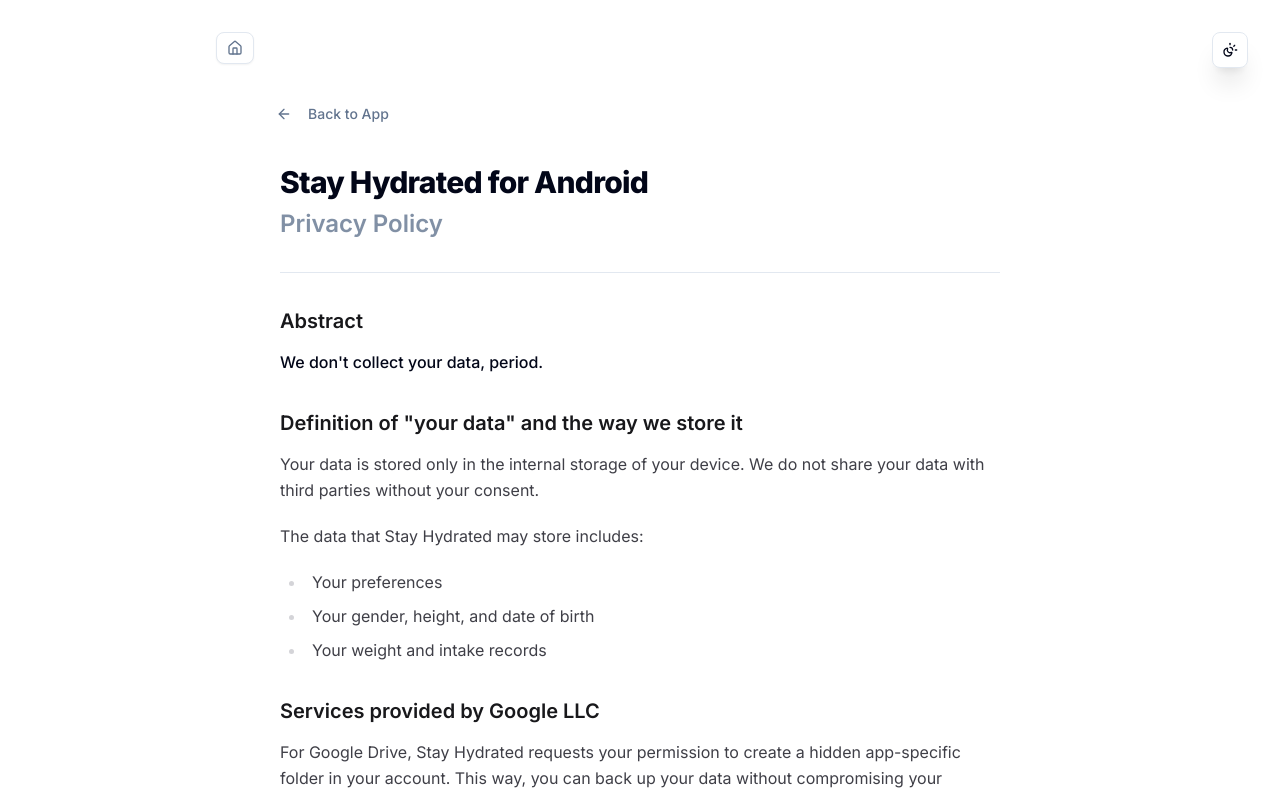
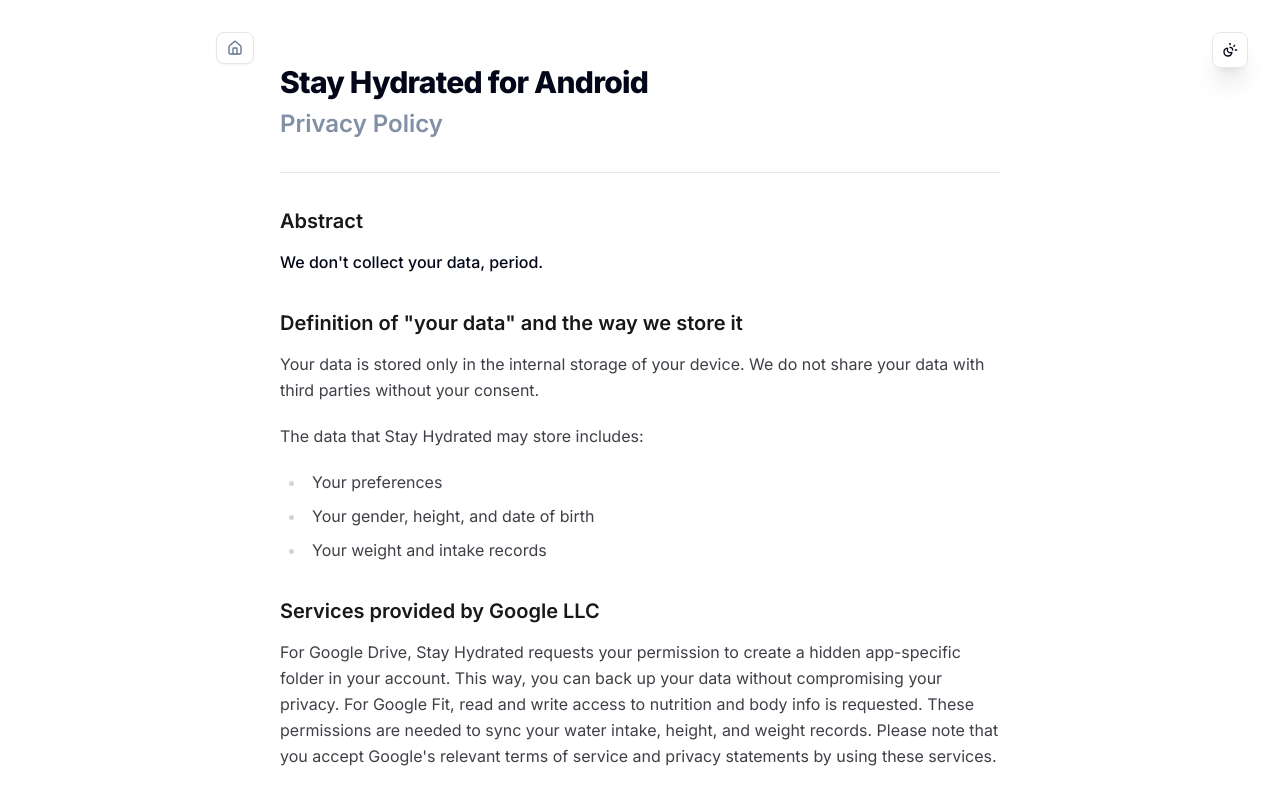
Before and after one commit to gndzkrkc/gndzkrkc.com, a Next.js app: page /en/projects/stay-hydrated/policy in a window 1280 px wide. Shown: the top 795 px of the page. Built offline with nearby package versions, Linux system fonts and the light colour scheme.

Commit message:
chore: Remove unused navigation components from Privacy Policy page

```diff
--- a/src/app/[locale]/projects/stay-hydrated/policy/page.tsx
+++ b/src/app/[locale]/projects/stay-hydrated/policy/page.tsx
@@ -1,8 +1,5 @@
 import { Metadata } from 'next';
-import { IntlLink } from '@/i18n/navigation';
-import { Button } from '@/components/ui/button';
 import { Separator } from '@/components/ui/separator';
-import { ArrowLeft } from 'lucide-react';
 import { useTranslations } from 'next-intl';
 import { getTranslations } from 'next-intl/server';
 
@@ -28,20 +25,6 @@
 
   return (
     <div className="min-h-screen bg-background font-sans">
-      {/* NAV: Back button */}
-      <nav className="container max-w-3xl mx-auto px-6 py-8">
-        <Button
-          variant="ghost"
-          asChild
-          className="-ml-4 text-muted-foreground hover:text-foreground"
-        >
-          {/* TODO: Update the link */}
-          <IntlLink href="/">
-            <ArrowLeft className="mr-2 h-4 w-4" /> {t('nav.back-to-app')}
-          </IntlLink>
-        </Button>
-      </nav>
-
       <main className="container max-w-3xl mx-auto px-6 pb-24">
         {/* HEADER SECTION */}
         <div className="mb-8">
```
